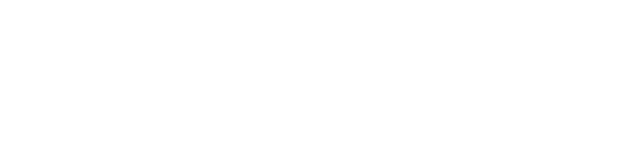
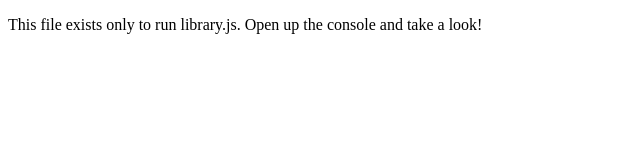
Before and after one commit to david-davidson/CodeFellows-JS-library, a plain HTML site: page index.html in a window 1280 px wide. Shown: the whole page, without its empty margins (0-640 px from the left). Drawn offline with Linux system fonts and the light colour scheme.

Commit message:
Added a little explanatory text

```diff
--- a/index.html
+++ b/index.html
@@ -1,8 +1,14 @@
 <!DOCTYPE html>
 <html>
     <head>
+        <title>
+            JS Library | David Davidson
+        </title>
     </head>
     <body>
+    <p>
+        This file exists only to run library.js. Open up the console and take a look!
+    </p>
     <script src="library.js"></script>
     </body>
 </html>
```
